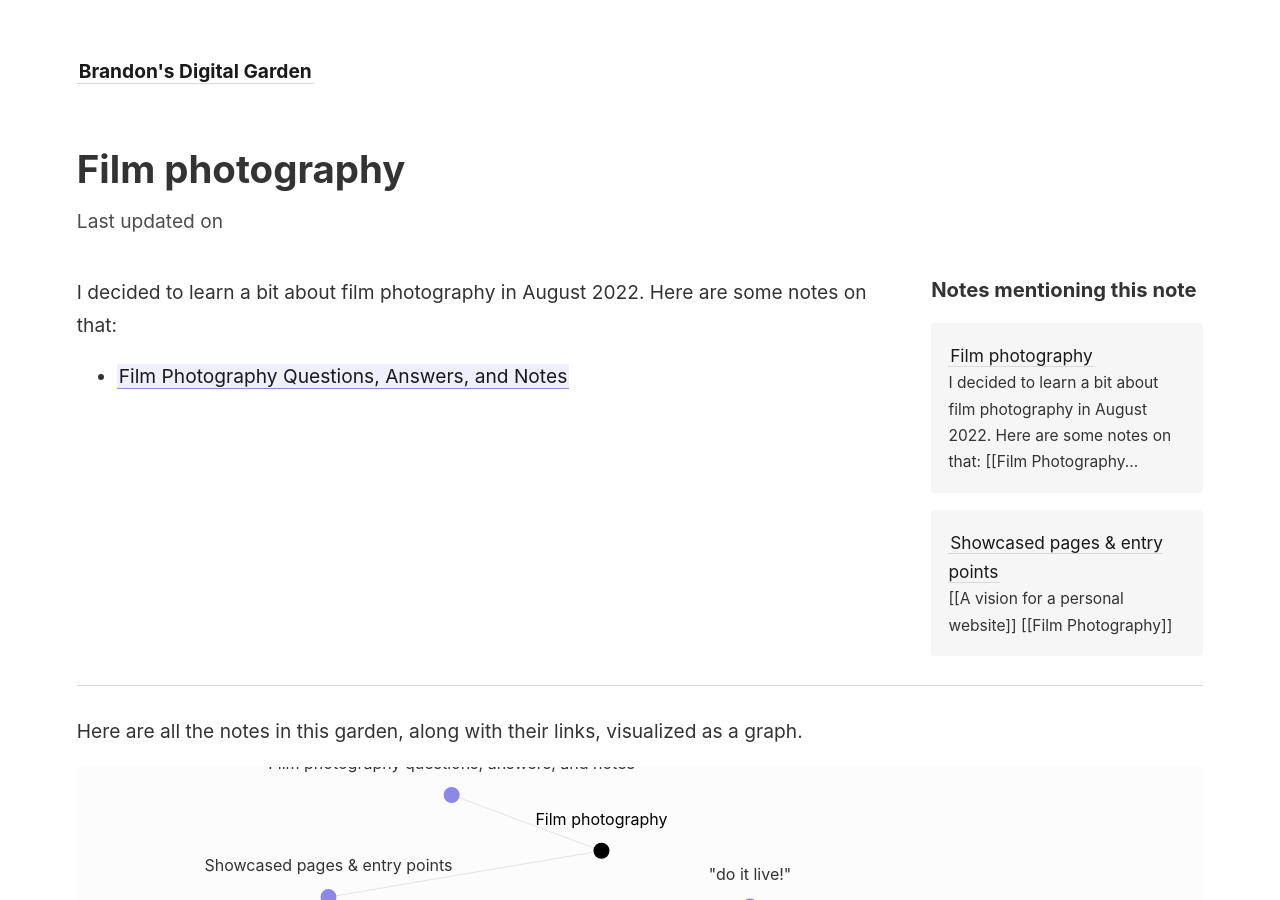
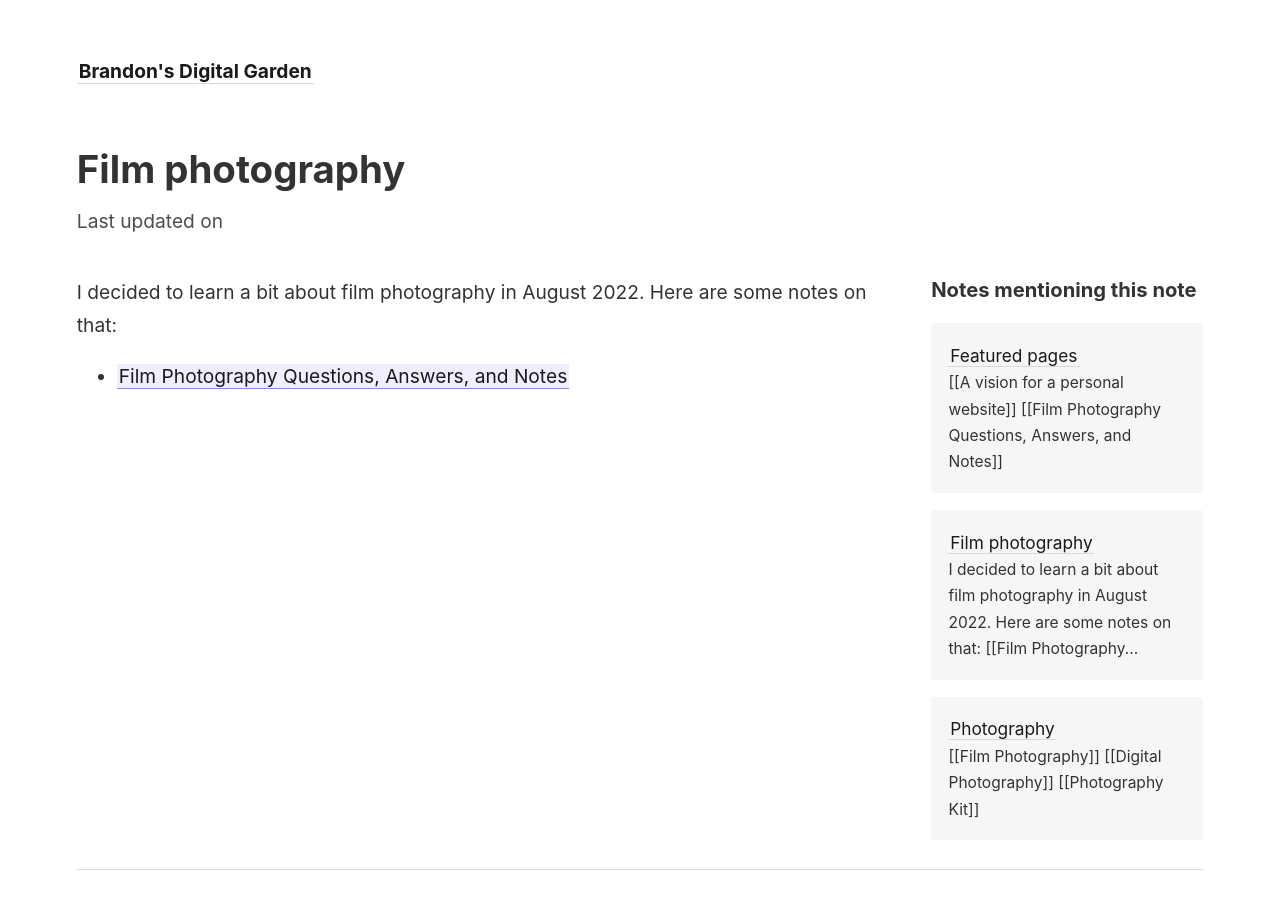
Before and after one commit to brandon-toner/brandontoner-jekyll-garden, a Jekyll site: the page built from _notes/Film Photography.md, in a window 1280 px wide and 900 px high. Built offline with Jekyll 4.4.1, drawn with Linux system fonts in a browser that asks for light colours; some of the changed text lies outside the part shown.

Commit message:
Update content

```diff
--- /dev/null
+++ b/_notes/Featured Pages.md
@@ -0,0 +1,2 @@
+- [[A vision for a personal website]]
+- [[Film Photography Questions, Answers, and Notes]]
--- /dev/null
+++ b/_notes/Photography.md
@@ -0,0 +1,3 @@
+[[Film Photography]]
+[[Digital Photography]]
+[[Photography Kit]]
```
Also changed, not shown: Featured Areas.md (added, +1 -0 lines), _notes/Photography Kit.md (added, +21 -0 lines), _notes/Showcased pages & entry points.md (deleted, +0 -2 lines), _pages/index.md (+3 -1 lines).
